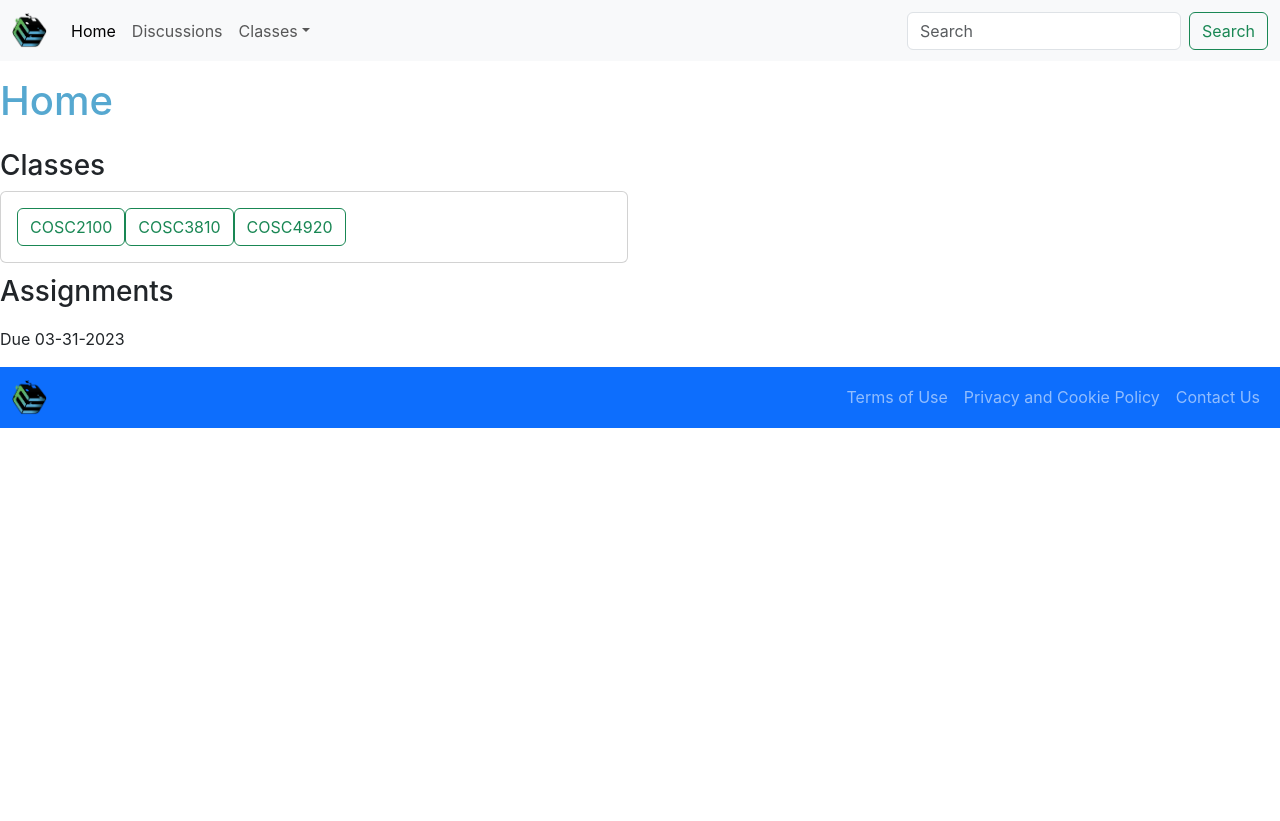
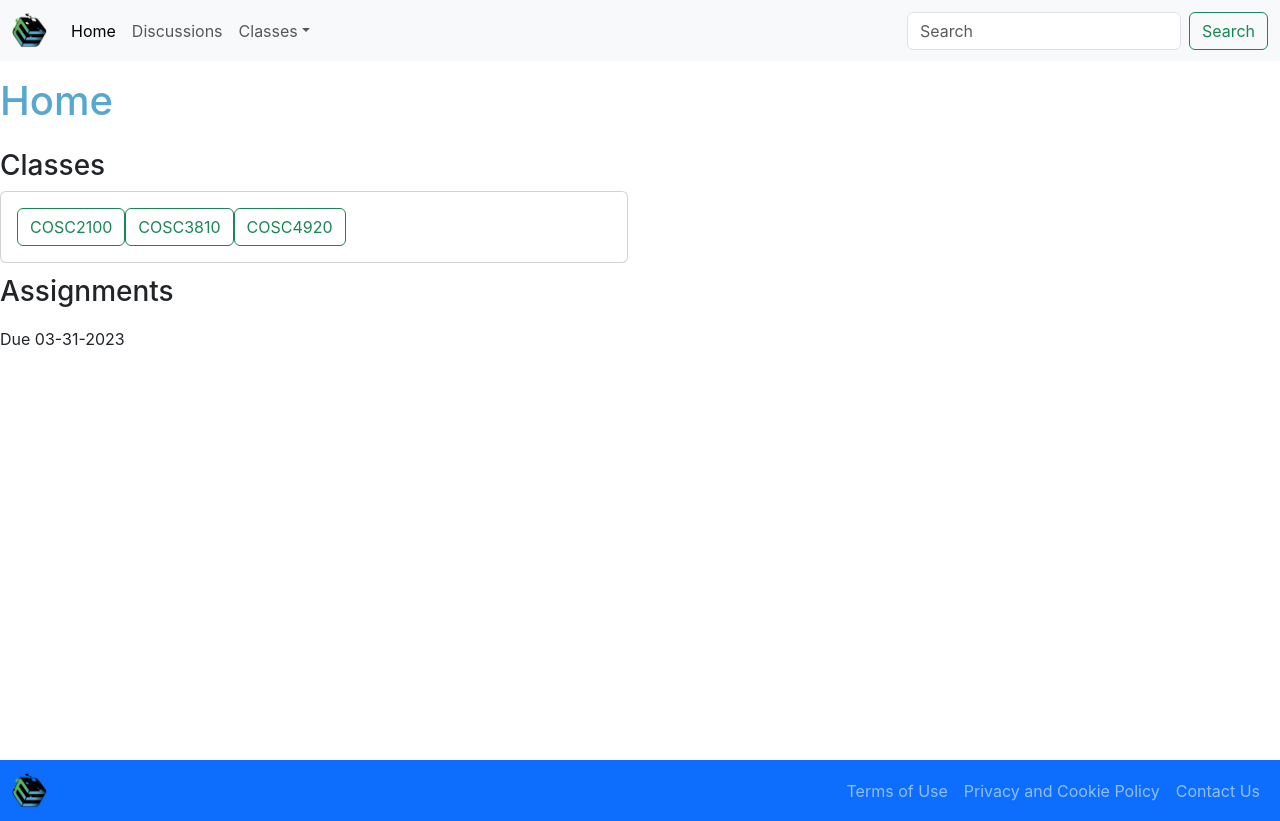
Before and after one commit to JSchneid850/COSC3810, a React (Create React App) app: page / in a window 1280 px wide. Before the commit the page ends 800 px from the top, so only its background shows below. Built offline with nearby package versions, Linux system fonts and the light colour scheme.

Commit message:
cardinal sin

```diff
--- a/src/pages/Home.jsx
+++ b/src/pages/Home.jsx
@@ -1,5 +1,4 @@
-
-import { Outlet, Link } from "react-router-dom";
+import { Link } from "react-router-dom";
 
 const Home = () => {
     return (
--- a/src/pages/Layout.jsx
+++ b/src/pages/Layout.jsx
@@ -2,7 +2,7 @@ import { Outlet, Link } from "react-router-dom";
 
 const Layout = () => {
   return (
-    <>
+    <div style={{ minHeight: "95vh", overflowX: "hidden" }}>
       <nav className="navbar navbar-expand-lg navbar-light bg-light">
         <div className="container-fluid">
           <Link className="navbar-brand" href="#">
@@ -41,7 +41,7 @@ const Layout = () => {
       </nav>
 
       <Outlet />
-    </>
+    </div>
   )
 };
 
```
